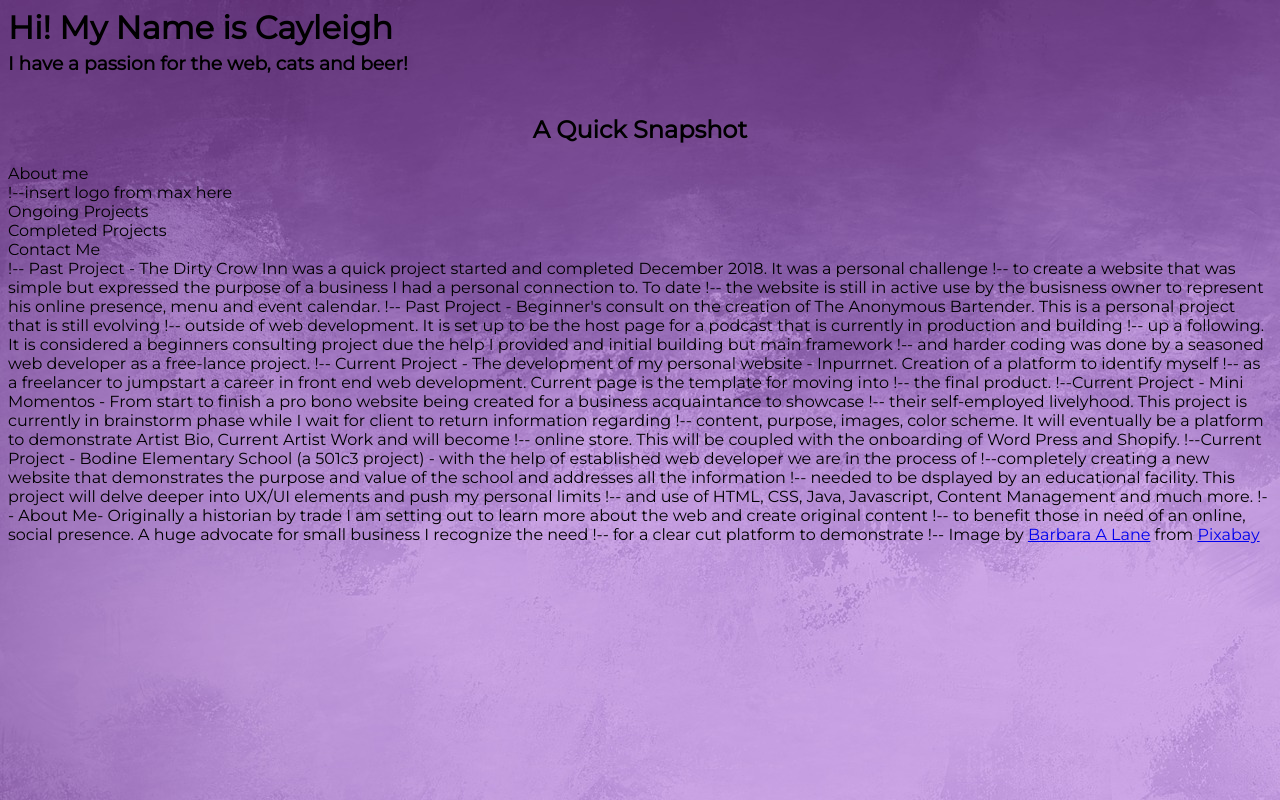
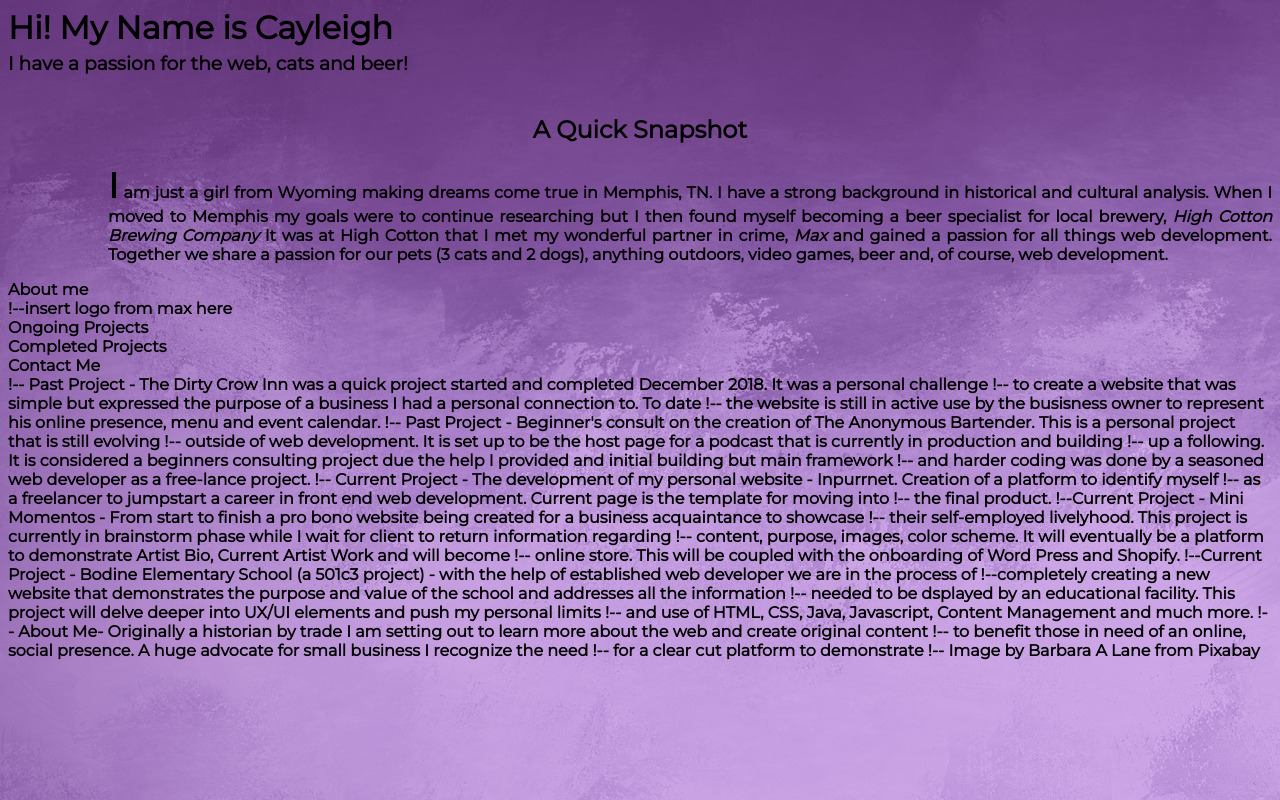
Before and after one commit to ctralongo23/html-me-something, a plain HTML site: page index.html in a window 1280 px wide. Drawn offline with Linux system fonts and the light colour scheme.

Commit message:
finishe description of Snapshot section

```diff
--- a/css/stylesheet.css.css
+++ b/css/stylesheet.css.css
@@ -2,11 +2,13 @@
 
 body {
     background-image: url('../images/purple.jpg.jpg');
+    background-blend-mode: darken;
     font-family: 'Montserrat', sans-serif;
+    font-weight: bold;
 }
 
-h1
-{
+
+h1 {
     margin:0px;
     padding-bottom: 5px;
 }
@@ -19,3 +21,17 @@ h3{
 .snapshot {
     text-align: center;
 }
+
+.snapshot1 {
+    text-align:justify;
+    padding-left:100px;
+
+}
+.I{
+    font-size:35px;
+}
+
+a{
+    color:black;
+    text-decoration:none;
+    }
--- a/index.html
+++ b/index.html
@@ -14,6 +14,12 @@
         <div>
             <header>
                 <h2 class="snapshot">A Quick Snapshot</h2>
+                <p class= "snapshot1"><strong class="I">I</strong> am just a girl from Wyoming making dreams come true in Memphis, TN. I have a strong
+                    background in historical and cultural analysis.  When I moved to Memphis my goals were to continue researching but
+                    I then found myself becoming a beer specialist for local brewery, <i><a target="_blank" href="https://www.highcottonbrewing.com">High Cotton Brewing Company</a></i>
+                    It was at High Cotton that I met my wonderful partner in crime, <i><a target="_blank" href="https://maxkarimnia.com">Max</a></i> and gained a passion for all things web development. Together
+                    we share a passion for our pets (3 cats and 2 dogs), anything outdoors, video games, beer and, of course, web development.
+                </p>
 
             </header>
             <footer>
```
